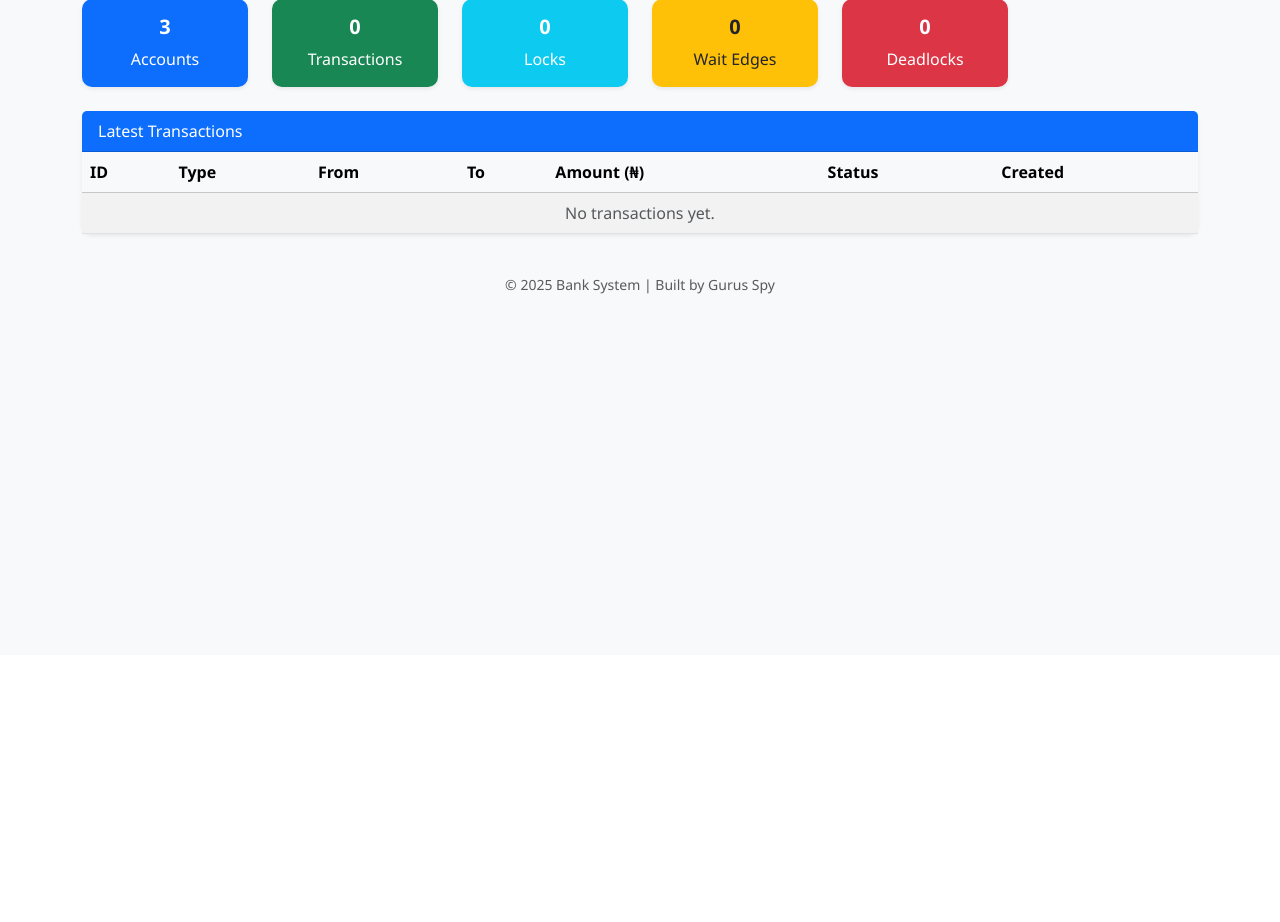
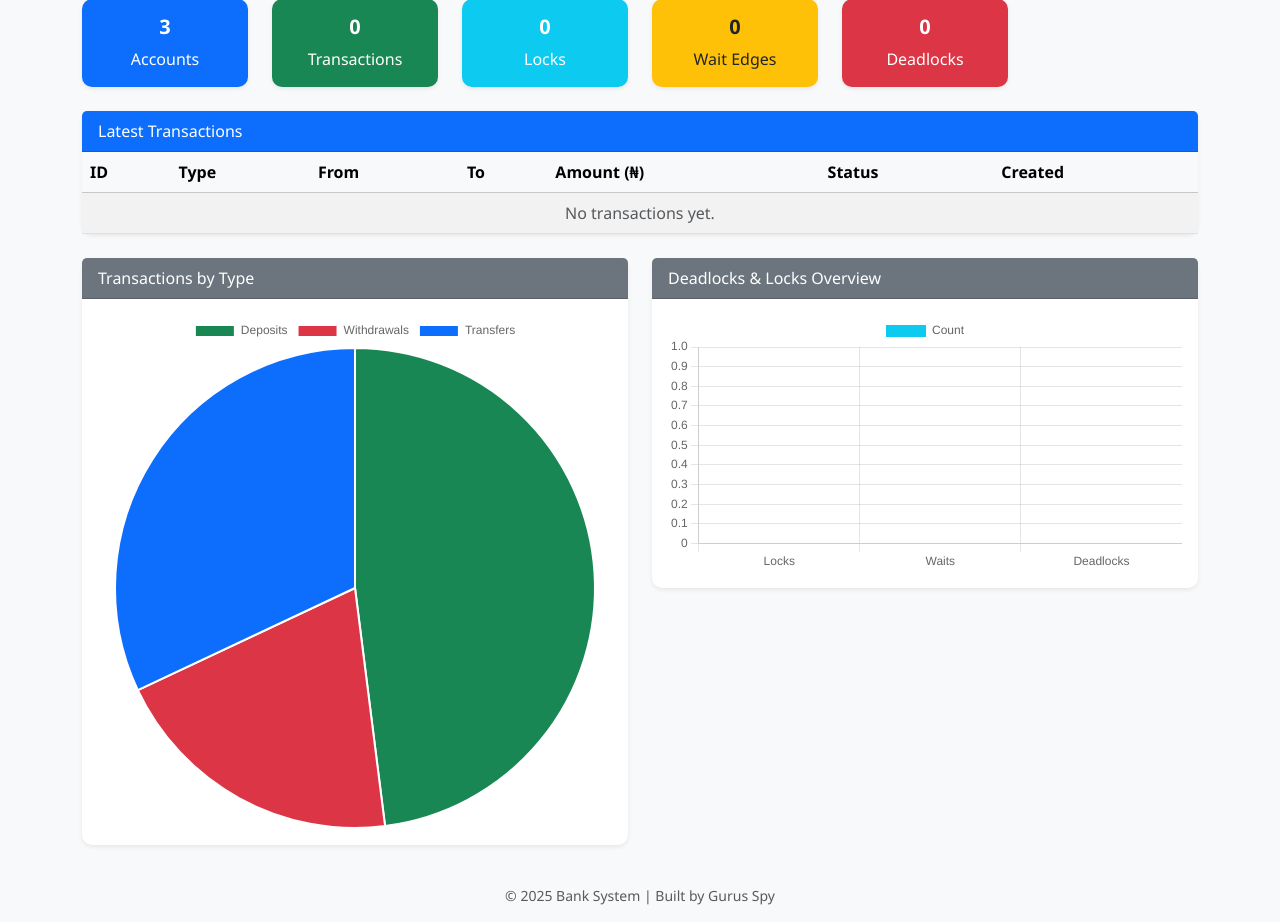
Before and after one commit to bashirubash/iddps, a Flask app: page / in a window 1280 px wide. Shown: the part 145-1067 px from the top of the page. Before the commit the page ends 439 px from the top, so only its background shows below. Run offline with Flask 3, Linux system fonts and the light colour scheme.

Commit message:
Update dashboard.html

```diff
--- a/templates/dashboard.html
+++ b/templates/dashboard.html
@@ -5,6 +5,7 @@
 
 <!-- Stats Cards -->
 <div class="row g-4 mb-4">
+  <!-- Accounts -->
   <div class="col-md-2">
     <a href="/accounts" class="text-decoration-none">
       <div class="card shadow-sm border-0 bg-primary text-white h-100">
@@ -15,6 +16,8 @@
       </div>
     </a>
   </div>
+
+  <!-- Transactions -->
   <div class="col-md-2">
     <a href="/transactions" class="text-decoration-none">
       <div class="card shadow-sm border-0 bg-success text-white h-100">
@@ -25,6 +28,8 @@
       </div>
     </a>
   </div>
+
+  <!-- Locks -->
   <div class="col-md-2">
     <a href="#" class="text-decoration-none">
       <div class="card shadow-sm border-0 bg-info text-white h-100">
@@ -35,6 +40,8 @@
       </div>
     </a>
   </div>
+
+  <!-- Wait Edges -->
   <div class="col-md-2">
     <a href="#" class="text-decoration-none">
       <div class="card shadow-sm border-0 bg-warning text-dark h-100">
@@ -45,6 +52,8 @@
       </div>
     </a>
   </div>
+
+  <!-- Deadlocks -->
   <div class="col-md-2">
     <a href="#" class="text-decoration-none">
       <div class="card shadow-sm border-0 bg-danger text-white h-100">
@@ -57,8 +66,8 @@
   </div>
 </div>
 
-<!-- Latest Transactions -->
-<div class="card shadow-sm border-0">
+<!-- Latest Transactions Table -->
+<div class="card shadow-sm border-0 mb-4">
   <div class="card-header bg-primary text-white">
     Latest Transactions
   </div>
@@ -110,4 +119,66 @@
   </div>
 </div>
 
+<!-- Charts Section -->
+<div class="row g-4">
+  <div class="col-md-6">
+    <div class="card shadow-sm border-0">
+      <div class="card-header bg-secondary text-white">
+        Transactions by Type
+      </div>
+      <div class="card-body">
+        <canvas id="transactionsChart"></canvas>
+      </div>
+    </div>
+  </div>
+
+  <div class="col-md-6">
+    <div class="card shadow-sm border-0">
+      <div class="card-header bg-secondary text-white">
+        Deadlocks & Locks Overview
+      </div>
+      <div class="card-body">
+        <canvas id="systemChart"></canvas>
+      </div>
+    </div>
+  </div>
+</div>
+
+<script>
+  // Transactions Chart (Pie)
+  const ctx1 = document.getElementById('transactionsChart').getContext('2d');
+  new Chart(ctx1, {
+    type: 'pie',
+    data: {
+      labels: ['Deposits', 'Withdrawals', 'Transfers'],
+      datasets: [{
+        data: [12, 5, 8],  // Replace with Flask stats later
+        backgroundColor: ['#198754', '#dc3545', '#0d6efd']
+      }]
+    }
+  });
+
+  // System Chart (Bar)
+  const ctx2 = document.getElementById('systemChart').getContext('2d');
+  new Chart(ctx2, {
+    type: 'bar',
+    data: {
+      labels: ['Locks', 'Waits', 'Deadlocks'],
+      datasets: [{
+        label: 'Count',
+        data: [{{ stats.locks }}, {{ stats.waits }}, {{ stats.deadlocks }}],
+        backgroundColor: ['#0dcaf0', '#ffc107', '#dc3545']
+      }]
+    },
+    options: {
+      responsive: true,
+      scales: {
+        y: {
+          beginAtZero: true
+        }
+      }
+    }
+  });
+</script>
+
 {% endblock %}
```
